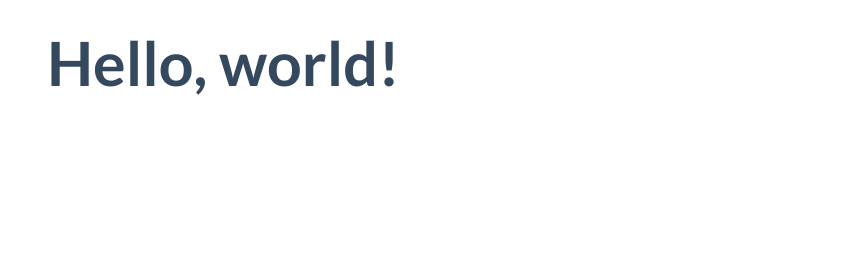
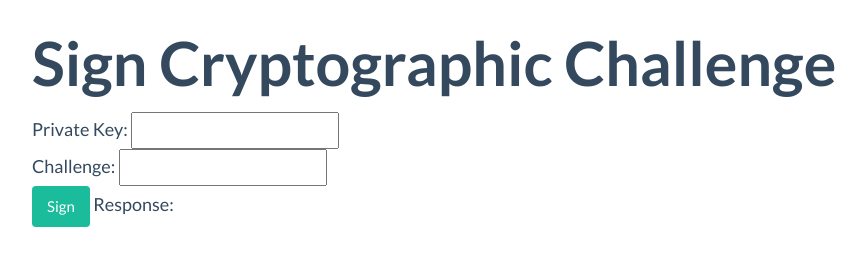
Before and after one commit to ethersign/ethersign.github.io, a plain HTML site: page index.html in a window 1280 px wide. Shown: the whole page, without its empty margins (38-904 px from the left). Drawn offline with nearby package versions, Linux system fonts and the light colour scheme; files that its build step writes are made by us from their sources; files whose address does not match are found by name.

Commit message:
fixed css ref

```diff
--- a/index.html
+++ b/index.html
@@ -6,10 +6,10 @@
 
 
 <!-- Loading Bootstrap -->
-<link href="../dist/css/vendor/bootstrap/css/bootstrap.min.css" rel="stylesheet">
+<link href="css/vendor/bootstrap/css/bootstrap.min.css" rel="stylesheet">
 
 <!-- Loading Flat UI -->
-<link href="../dist/css/flat-ui.min.css" rel="stylesheet">
+<link href="css/flat-ui.min.css" rel="stylesheet">
 
 <script src="../bundle.js"></script>
 <script src="../app.js"></script>
@@ -18,16 +18,24 @@
 </head>
 <body>
     <div class="container">
-        <h1>Hello, world!</h1>
+        <h1>Sign Cryptographic Challenge</h1>
+
+        Private Key: <input type="text" name="fname" class="input-private-key"><br>
+        Challenge: <input type="text" name="lname" class="input-challenge"><br>
+
+        <div class="btn btn-primary">Sign</div>
+
+        Response: <div class="input-response"></div>
+
+
     </div>
     <!-- /.container -->
 
 
     <!-- jQuery (necessary for Flat UI's JavaScript plugins) -->
-    <script src="../dist/js/vendor/jquery.min.js"></script>
+    <script src="js/vendor/jquery.min.js"></script>
     <!-- Include all compiled plugins (below), or include individual files as needed -->
-    <script src="../dist/js/vendor/video.js"></script>
-    <script src="../dist/js/flat-ui.min.js"></script>
+     <script src="js/flat-ui.min.js"></script>
 
   </body>
 </html>
```
